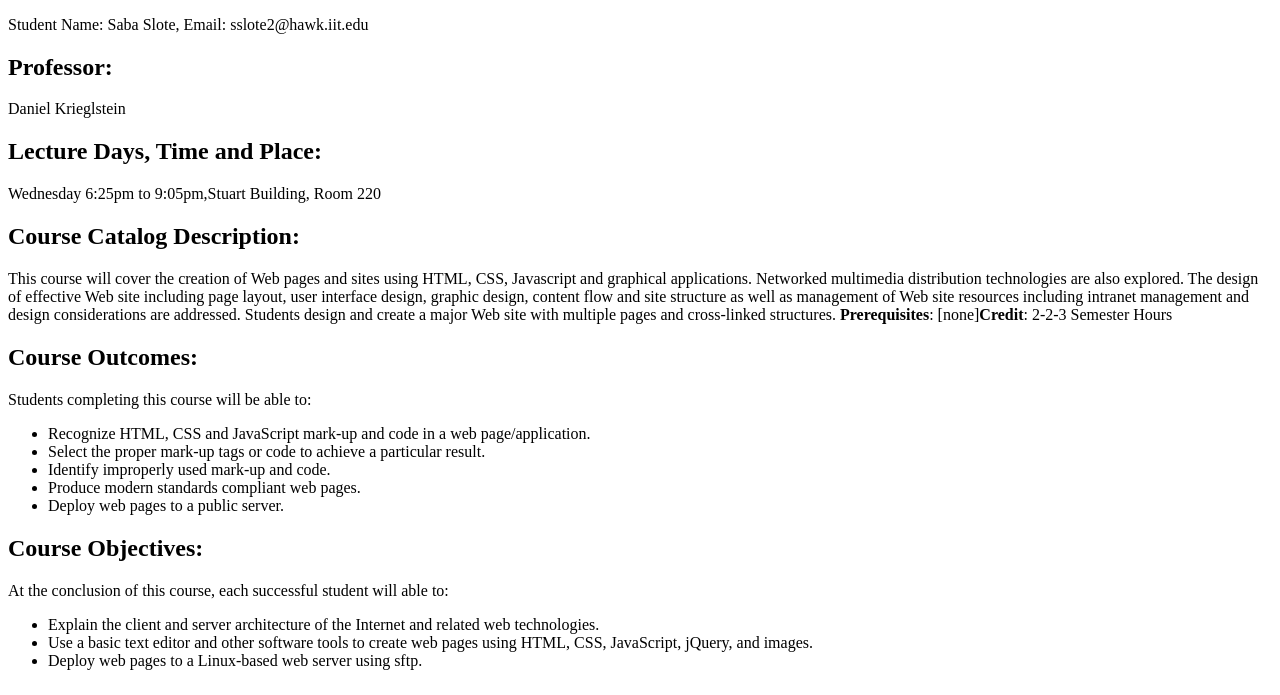
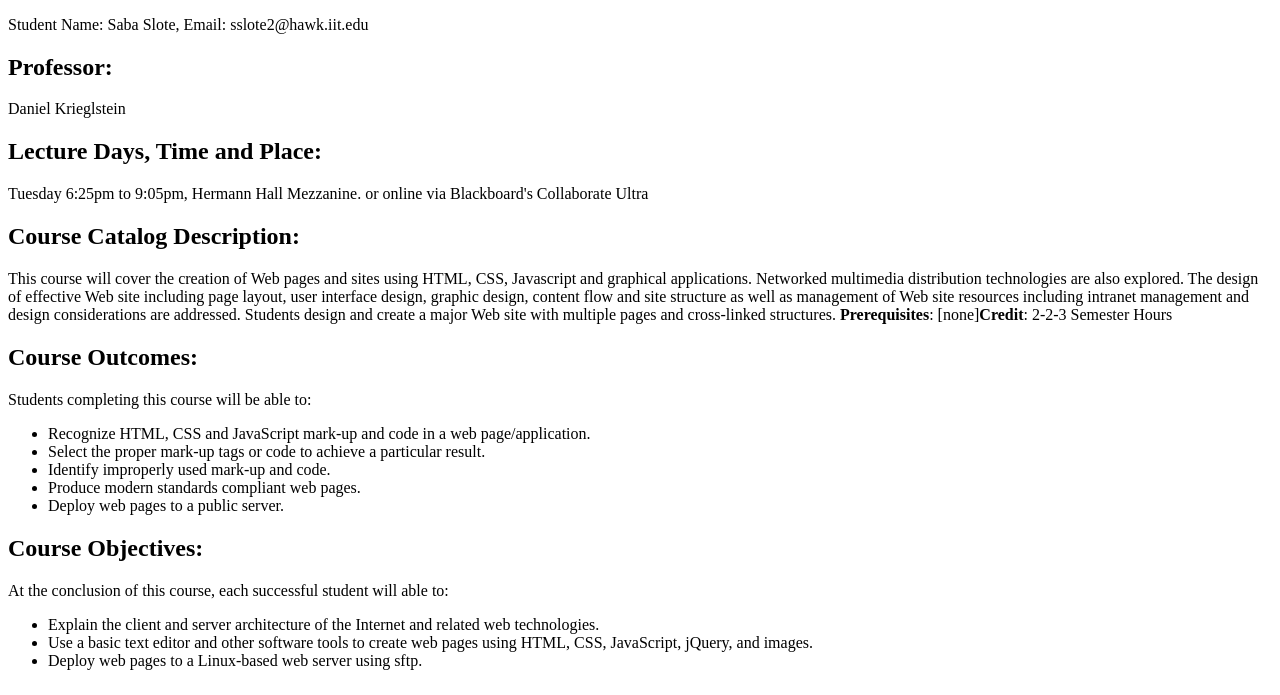
Before and after one commit to sabaslote/lab2, a plain HTML site: page index.html in a window 1280 px wide. Shown: the part 105-800 px from the top of the page. Drawn offline with Linux system fonts and the light colour scheme.

Commit message:
Update index.html
update class days and location

```diff
--- a/index.html
+++ b/index.html
@@ -12,7 +12,7 @@
   <h2>Professor:</h2>
   <p>Daniel Krieglstein</p>
   <h2>Lecture Days, Time and Place:</h2>
-  <p>Wednesday 6:25pm to 9:05pm,Stuart Building, Room 220</p>
+  <p>Tuesday 6:25pm to 9:05pm, Hermann Hall Mezzanine. or online via Blackboard's Collaborate Ultra</p>
   <h2>Course Catalog Description:</h2>
   <p>This course will cover the creation of Web pages and sites using HTML, CSS, Javascript and graphical applications. Networked multimedia distribution technologies are also explored. The design of effective Web site including page layout, user interface design, graphic design, content flow and site structure as well as management of Web site resources including intranet management and design considerations are addressed. Students design and create a major Web site with multiple pages and cross-linked structures. <strong>Prerequisites</strong>: [none]<strong>Credit</strong>: 2-2-3 Semester Hours</p>
   <h2>Course Outcomes:</h2>
```
